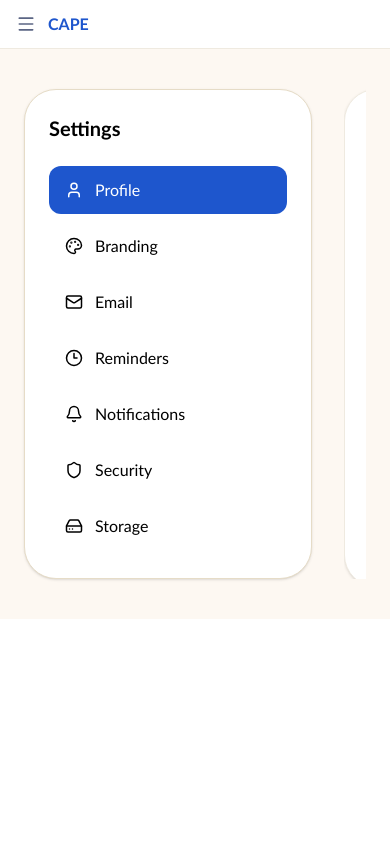
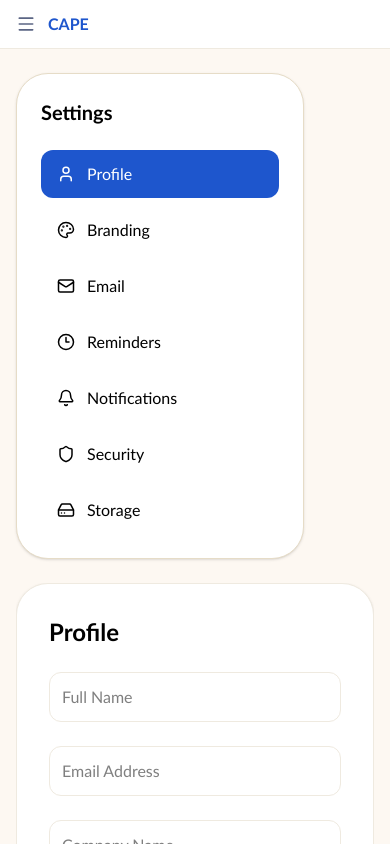
Before and after one commit to gordonadanyi/cape, a React (Vite) app: page /settings in a window 390 px wide. Shown: the top 844 px of the page. Built offline with nearby package versions, Linux system fonts and the light colour scheme; no server answers; a web font is replaced by a local one.

Commit message:
Update Settings.tsx

```diff
--- a/src/pages/Settings.tsx
+++ b/src/pages/Settings.tsx
@@ -44,7 +44,7 @@ export default function SettingsPage() {
 
   return (
     <AppShell>
-      <main className="mx-auto flex max-w-7xl gap-8 px-6 py-10 h-[570px]">
+      <main className="mx-auto flex max-w-7xl flex-col gap-6 px-4 py-6 sm:px-6 sm:py-10 md:h-[570px] md:flex-row md:gap-8">
         <SettingsSidebar
           activeTab={activeTab}
           setActiveTab={setActiveTab}
```
